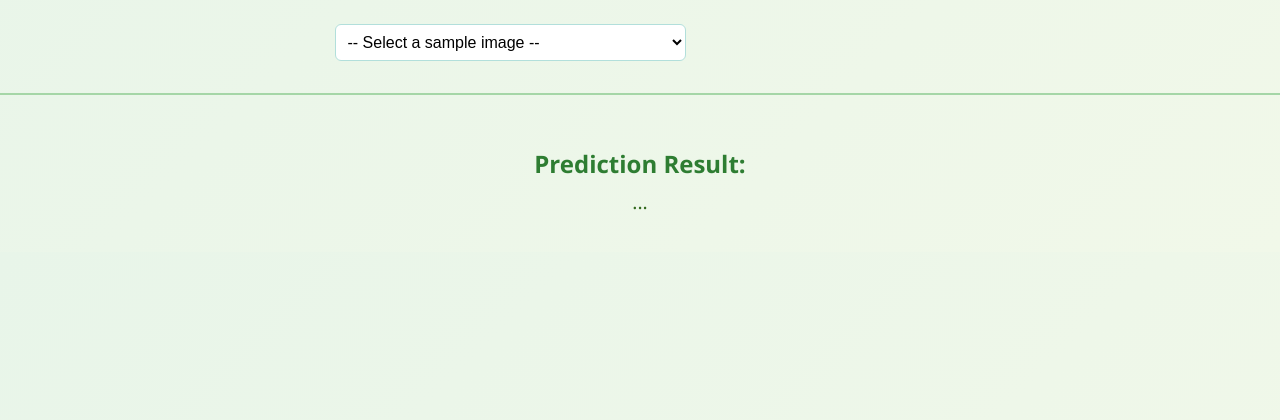
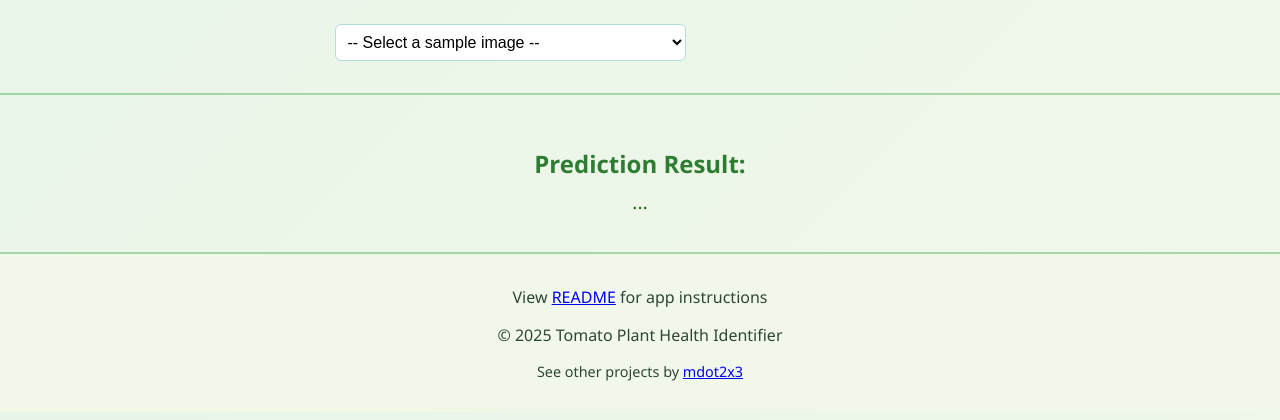
Before and after one commit to mdot2x3/tomato-plant-health-identifier, a Flask app: page / in a window 1280 px wide. Shown: the part 228-648 px from the top of the page. Run offline with Flask 3, Linux system fonts and the light colour scheme.

Commit message:
feat: add footer to app, update readme
add a footer section to the index.html with links
to the README file and main github page, add a
simple copyright notice, and update page title.

update style.css to address new footer text.

update README.md with new information for running
the app, better design style for some existing
text, and move the usage section up toward the
top.

```diff
--- a/app.py
+++ b/app.py
@@ -73,4 +73,5 @@ def predict():
 
 if __name__ == '__main__':
     port = int(os.environ.get("PORT", 5000))
+    # set host post for Heroku, and set debug to False to enable production mode
     app.run(host="0.0.0.0", port=port, debug=False)
--- a/static/style.css
+++ b/static/style.css
@@ -130,6 +130,18 @@ h2 {
   min-height: 2rem;
 }
 
+footer {
+  text-align: center;
+  padding: 1rem 0;
+  background: #f1f8e9;
+  border-top: 2px solid #a5d6a7;
+}
+
+#footer-bottom {
+  font-size: 0.9rem;
+  color: #2e4637;
+}
+
 @media (max-width: 600px) {
   .flex-container {
     flex-direction: column;
--- a/templates/index.html
+++ b/templates/index.html
@@ -3,7 +3,7 @@
   <head>
     <meta charset="UTF-8" />
     <meta name="viewport" content="width=device-width, initial-scale=1.0" />
-    <title>ML Tomato Leaf Image Predictor</title>
+    <title>Tomato Plant Health Identifier</title>
     <link
       rel="stylesheet"
       href="{{ url_for('static', filename='style.css') }}"
@@ -52,5 +52,22 @@
     <h2>Prediction Result:</h2>
     <p id="resultText">...</p>
     <script src="{{ url_for('static', filename='index.js') }}"></script>
+    <footer>
+      <p>
+        View
+        <a
+          href="https://github.com/mdot2x3/tomato-plant-health-identifier/blob/main/README.md"
+          >README</a
+        >
+        for app instructions
+      </p>
+      <p>&copy; 2025 Tomato Plant Health Identifier</p>
+      <p id="footer-bottom">
+        See other projects by
+        <a href="https://github.com/mdot2x3/tomato-plant-health-identifier"
+          >mdot2x3</a
+        >
+      </p>
+    </footer>
   </body>
 </html>
```
Also changed, not shown: README.md.
